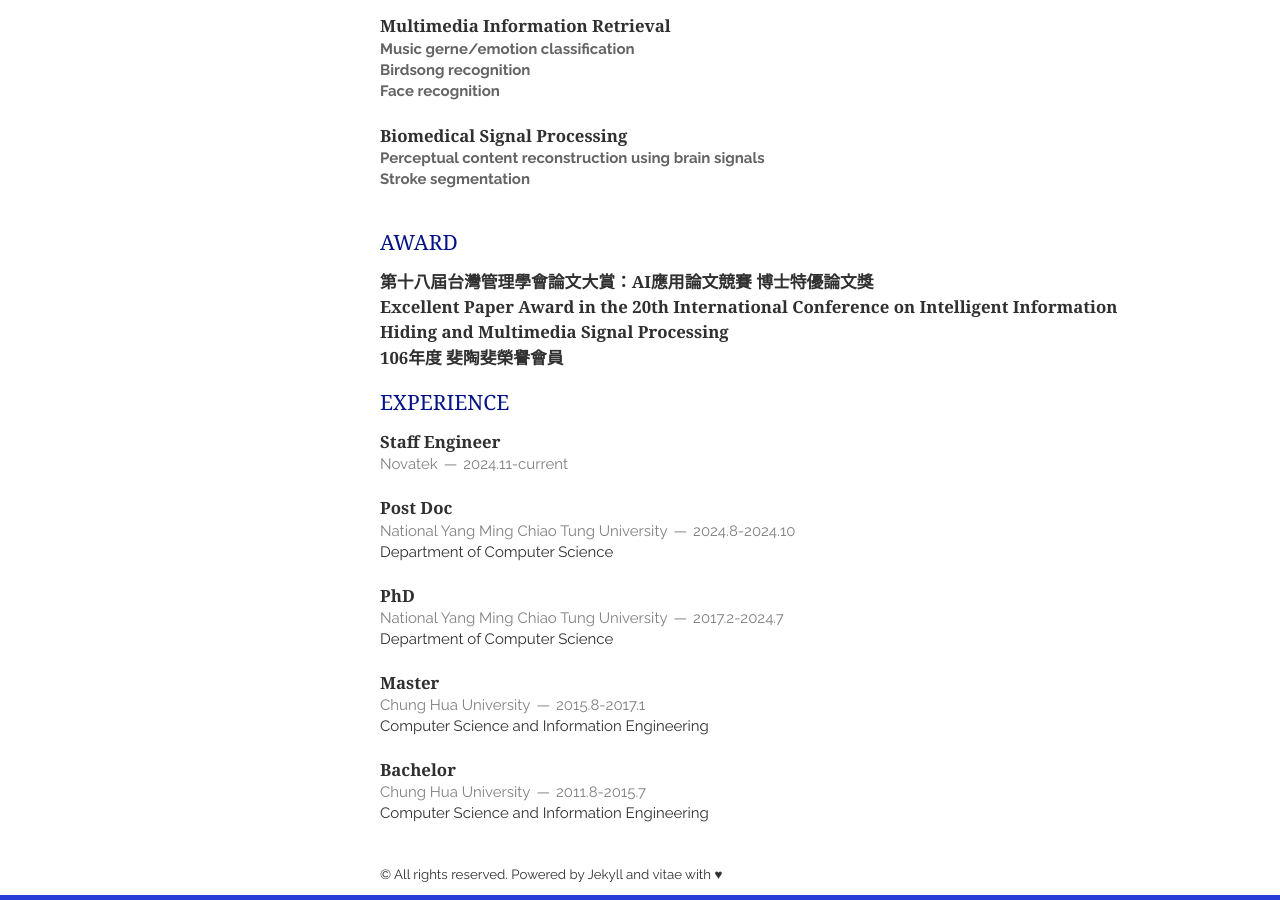
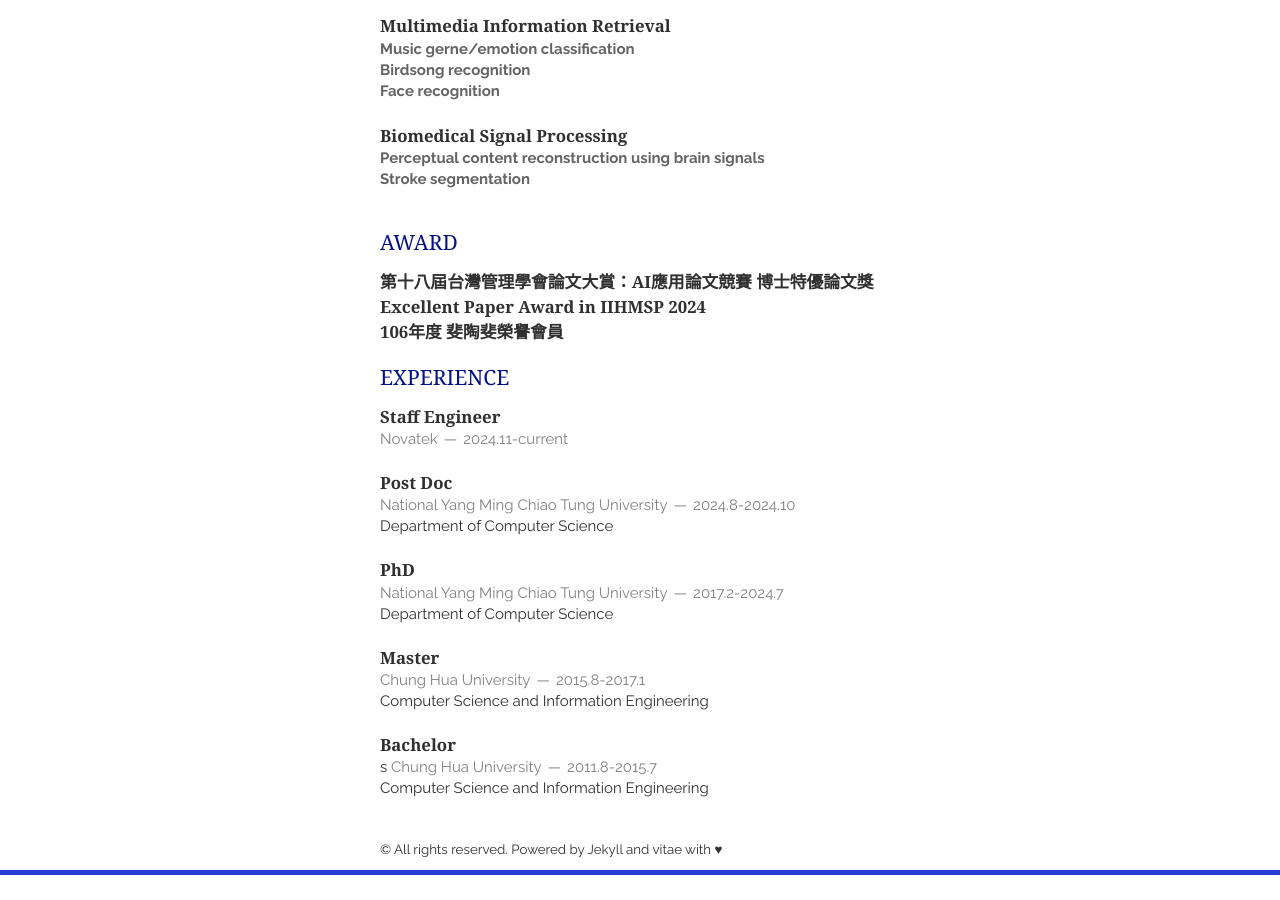
Before and after one commit to PeiChunChang/PeiChunChang.github.io, a Jekyll site: the page built from index.html, in a window 1280 px wide and 900 px high, scrolled down 1653 px. Built offline with Jekyll 4.4.1, drawn with Linux system fonts in a browser that asks for light colours; nearby versions of some CDN libraries; the list of posts is cut into pages by our own code; a style sheet for code colours, icons or effects is not loaded; after the commit the page ends 2528 px from its top, so only the background shows below that.

Commit message:
Update experience.htmls

```diff
--- a/_includes/experience.html
+++ b/_includes/experience.html
@@ -3,7 +3,7 @@
     <article>
     <header>
         <h1> 第十八屆台灣管理學會論文大賞：AI應用論文競賽 博士特優論文獎 </h1>
-        <h1> Excellent Paper Award in the 20th International Conference on Intelligent Information Hiding and Multimedia Signal Processing</h1>
+        <h1> Excellent Paper Award in IIHMSP 2024</h1>
         <h1> 106年度 斐陶斐榮譽會員 </h1>
     </article>
     <h1>Experience</h1>
@@ -42,7 +42,7 @@
     </article>
     <article>
         <header>
-            <h1>Bachelor</h1>
+            <h1>Bachelor</h1>s
             <span><address>Chung Hua University</address><time>2011.8-2015.7</time></span>
         </header>
         <p>
```
